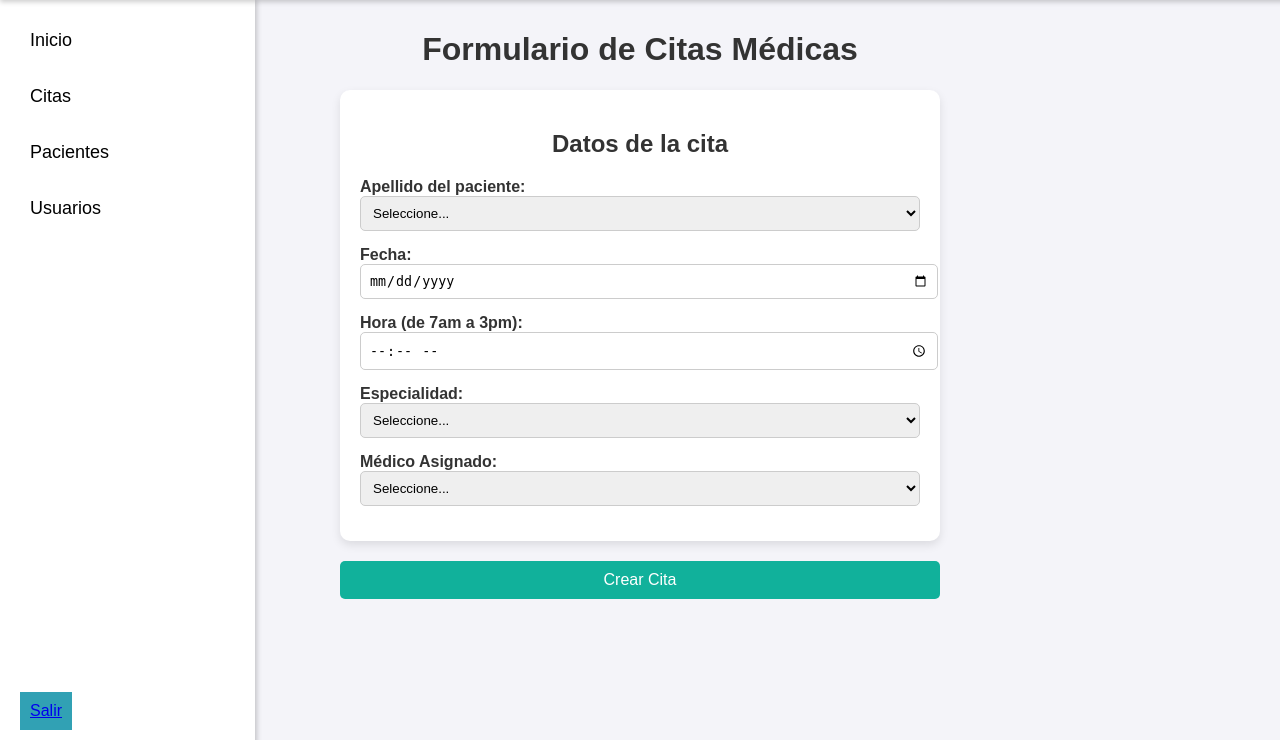
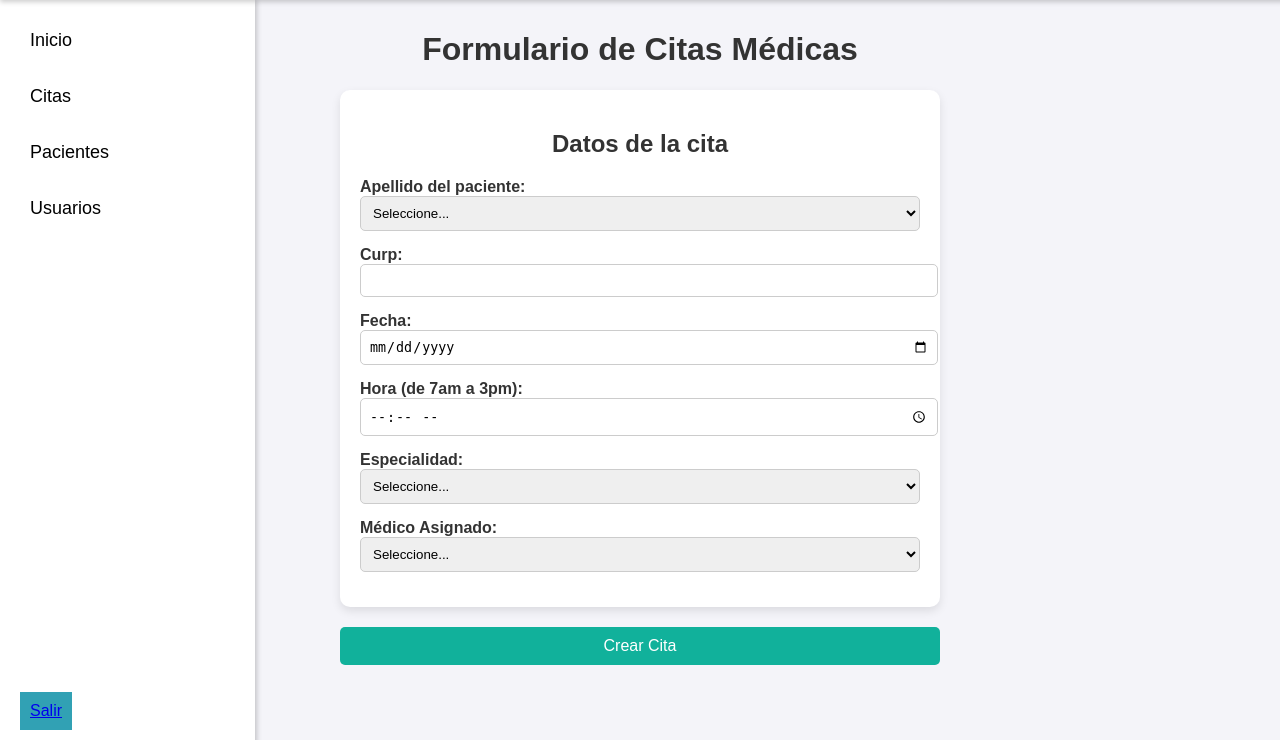
Before and after one commit to Yomyom25/medicontrol, a PHP site: page /citas.php in a window 1280 px wide. Shown: the part 60-800 px from the top of the page. Run offline with PHP 8.4, Linux system fonts and the light colour scheme; data that the repository does not hold is empty.

Commit message:
Update citas.php

```diff
--- a/citas.php
+++ b/citas.php
@@ -32,6 +32,11 @@
               mysqli_free_result($resultado);
             ?>
           </select>
+        </div>
+
+        <div class="form-group">
+          <label>Curp:</label>
+          <input type="text" name="curp" required>
         </div>
 
         <div class="form-group">
```
